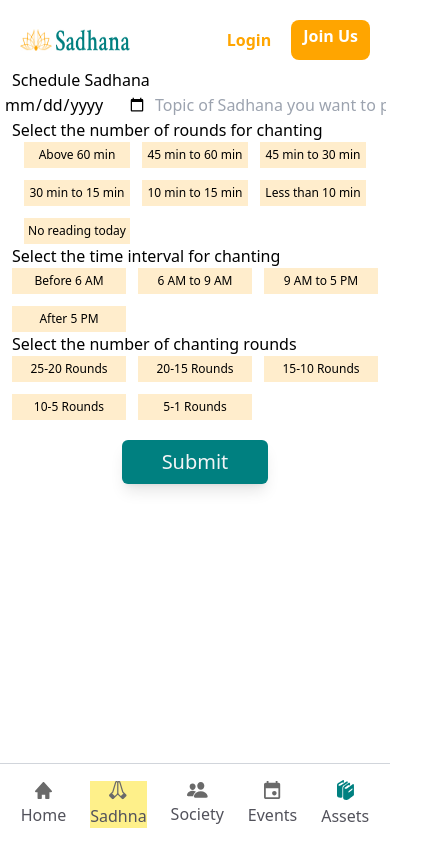
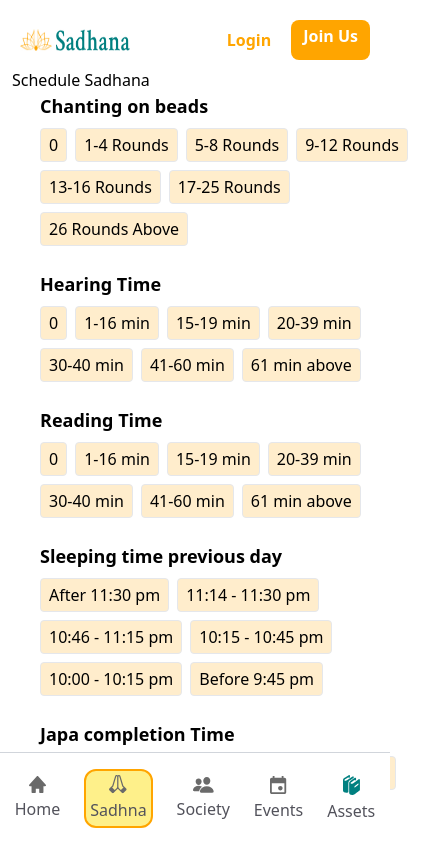
Before and after one commit to kartik-gupta-ij/this, a React (Vite) app in the folder client/: page /sadhana/form in a window 390 px wide. Shown: the top 844 px of the page, 430 px wide, since content can reach past the window. Built offline with nearby package versions, Linux system fonts and the light colour scheme.

Commit message:
Added some responsiveness

```diff
--- a/client/src/components/Footer.jsx
+++ b/client/src/components/Footer.jsx
@@ -93,23 +93,23 @@ export default function Footer() {
             {/* Mobile View */}
             <div className="md:hidden w-auto fixed bottom-0 left-0 right-0 bg-white border-t border-gray-300">
                 <div className="flex space-x-6 justify-center items-center py-4">
-                    <div className={`flex flex-col items-center ${location.pathname === '/home' ? 'bg-yellow-200' : ''}`}>
+                    <div className={`flex flex-col items-center ${location.pathname === '/home' ? 'bg-yellow-200 border-2 border-[#FFA500] text-[#FFA500] p-1 rounded-xl' : ''}`}>
                         <img src={home} alt="home" className="mb-1" />
                         <Link to="/home" className="text-zinc-600 dark:text-zinc-300">Home</Link>
                     </div>
-                    <div className={`flex flex-col items-center ${location.pathname === '/sadhana/form' ? 'bg-yellow-200' : ''}`}>
+                    <div className={`flex flex-col items-center ${location.pathname === '/sadhana/form' ? 'bg-yellow-200 border-2 border-[#FFA500] text-[#FFA500] p-1 rounded-xl' : ''}`}>
                         <img src={sadhana} alt="sadhna" className="mb-1" />
                         <Link to="/sadhana/form" className="text-zinc-600 dark:text-zinc-300">Sadhna</Link>
                     </div>
-                    <div className={`flex flex-col items-center ${location.pathname === '/community' ? 'bg-yellow-200' : ''}`}>
+                    <div className={`flex flex-col items-center ${location.pathname === '/community' ? 'bg-yellow-200 border-2 border-[#FFA500] text-[#FFA500] p-1 rounded-xl' : ''}`}>
                         <img src={society} alt="society" className="mb-1" />
                         <Link to="/community" className="text-zinc-600 dark:text-zinc-300">Society</Link>
                     </div>
-                    <div className={`flex flex-col items-center ${location.pathname === '/events' ? 'bg-yellow-200' : ''}`}>
+                    <div className={`flex flex-col items-center ${location.pathname === '/events' ? 'bg-yellow-200 border-2 border-[#FFA500] text-[#FFA500] p-1 rounded-xl' : ''}`}>
                         <img src={events} alt="events" className="mb-1" />
                         <Link to="/events" className="text-zinc-600 dark:text-zinc-300">Events</Link>
                     </div>
-                    <div className={`flex flex-col items-center ${location.pathname === '/assets' ? 'bg-yellow-200' : ''}`}>
+                    <div className={`flex flex-col items-center ${location.pathname === '/assets' ? 'bg-yellow-200 border-2 border-[#FFA500] text-[#FFA500] p-1 rounded-xl' : ''}`}>
                         <img src={assets} alt="assets" className="mb-1" />
                         <Link to="/assets" className="text-zinc-600 dark:text-zinc-300">Assets</Link>
                     </div>
--- a/client/src/pages/Community.jsx
+++ b/client/src/pages/Community.jsx
@@ -63,7 +63,7 @@ function Community() {
                         <div className='bg-[#FFEDCC] py-1 px-1'>Unanswered Q’s</div>
                         <div className='bg-[#FFEDCC] py-1 px-1'>My Answers</div>
                     </div>
-                    <div className='w-full   border-2 border-[#FFA500] mt-5 p-5 rounded-xl'>
+                    <div className='w-full   border-2 border-[#FFA500] md:mt-5 mt-1 md:p-5 p-1 rounded-xl'>
                         <div className='flex m-2'>
                             <div className='w-[45px] h-[45px] rounded-full bg-green-500 mx-3'>
                             </div>
@@ -73,7 +73,7 @@ function Community() {
                             </div>
                         </div>
                         <div className=''>
-                            <p className='text-xl mx-6'> Can you recommend some devotional practices for building a stronger relationship with Lord Krishna?
+                            <p className='text-xl md:mx-6 mx-1'> Can you recommend some devotional practices for building a stronger relationship with Lord Krishna?
                                 Can you recommend some devotional practices for building a stronger relationship with Lord Krishna?
                             </p>
                         </div>
--- a/client/src/pages/SadhanaForm.jsx
+++ b/client/src/pages/SadhanaForm.jsx
@@ -1,47 +1,30 @@
 import React, { useState } from 'react';
 import sadhanaForm from '../assets/sadhanaForm.png';
+const options = {
+    "Chanting on beads": ['0', '1-4 Rounds', '5-8 Rounds', '9-12 Rounds', '13-16 Rounds', '17-25 Rounds', '26 Rounds Above'],
+    "Hearing Time": ['0', '1-16 min', '15-19 min', '20-39 min', '30-40 min', '41-60 min', '61 min above'],
+    "Reading Time": ['0', '1-16 min', '15-19 min', '20-39 min', '30-40 min', '41-60 min', '61 min above'],
+    "Sleeping time previous day": ['After 11:30 pm', '11:14 - 11:30 pm', '10:46 - 11:15 pm', '10:15 - 10:45 pm', '10:00 - 10:15 pm', 'Before 9:45 pm'],
+    "Japa completion Time": ['Less than 70 min', '70-89 min', '90-100 min', '100-110 min', '110-120 min'],
+    "Wake up time today": ['After 6 am', '5:15 - 6:00 am', '5:15 - 5:00 am', '4:45 - 5:15 am', '4:30 - 4:45 am', '4:15 - 4:45 am', 'Before 4:15 am'],
+    "Reporting Sadhna daily": ['4 days after', '3 days after', '2 days after', '1 day after', 'Yes on the same day'],
+    "Attendace Morning class": ['Absent', 'Present'],
+    "Attendance Evening class": ['Absent', 'Present'],
+    "Any sewa Given by Sewa Authority": ['Less than 4 min', '5-9 min', '10-19 min', '20-29 min', '30-60 min'],
+    "Book distributed today": ['No book', '1 book', '2-5 books', 'More than 6 books'],
+    "Temple collection": ['No', 'Yes']
+};
 
 export default function SadhanaForm() {
-    const [date, setDate] = useState('');
-    const [topic, setTopic] = useState('');
-    const [rounds, setRounds] = useState('');
-    const [interval, setInterval] = useState('');
-    const [chanting, setChanting] = useState('');
+    const [selectedOptions, setSelectedOptions] = useState({});
 
-    const handleSubmit = (e) => {
-        e.preventDefault();
-        const formData = {
-            date,
-            topic,
-            rounds,
-            interval,
-            chanting,
-        };
-        console.log(formData);
-        setDate('');
-        setTopic('');
-        setRounds('');
-        setInterval('');
-        setChanting('');
+    const handleSelection = (category, option) => {
+        setSelectedOptions((prevSelectedOptions) => ({
+            ...prevSelectedOptions,
+            [category]: option
+        }));
     };
 
-    const options = {
-        rounds: ['Above 60 min', '45 min to 60 min', '45 min to 30 min', '30 min to 15 min', '10 min to 15 min', 'Less than 10 min', 'No reading today'],
-        interval: ['Before 6 AM', '6 AM to 9 AM', '9 AM to 5 PM', 'After 5 PM'],
-        chanting: ['25-20 Rounds', '20-15 Rounds', '15-10 Rounds', '10-5 Rounds', '5-1 Rounds']
-    };
-
-    const renderOptions = (options, selected, setSelected) => (
-        options.map(option => (
-            <div
-                key={option}
-                className={`p-1 cursor-pointer ${selected === option ? 'bg-[#008080]' : 'bg-[#FFEDCC]'}`}
-                onClick={() => setSelected(option)}
-            >
-                {option}
-            </div>
-        ))
-    );
 
     return (
         <div>
@@ -57,36 +40,24 @@ export default function SadhanaForm() {
             </div>
 
             <h2 className='mx-3'>Schedule Sadhana</h2>
-
-            <form onSubmit={handleSubmit}>
-                <div className='flex justify-around'>
-                    <input type='date' value={date} onChange={(e) => setDate(e.target.value)} />
-                    <input type='text' placeholder='Topic of Sadhana you want to practice...' value={topic} onChange={(e) => setTopic(e.target.value)} />
-                </div>
-                <div className='mx-3'>
-                    <p>Select the number of rounds for chanting</p>
-                    <div className='grid md:grid-cols-7 grid-cols-3 gap-3 text-center md:mx-9 mx-3 text-[12px]'>
-                        {renderOptions(options.rounds, rounds, setRounds)}
+            <div className='w-full md:mx-20 mx-10 '>
+                {Object.keys(options).map((category) => (
+                    <div key={category} className="mb-6">
+                        <h3 className="text-lg font-semibold mb-2 w-full mx-auto">{category}</h3>
+                        <div className="flex flex-wrap gap-2">
+                            {options[category].map((option) => (
+                                <button
+                                    key={option}
+                                    onClick={() => handleSelection(category, option)}
+                                    className={`px-2 py-1 border rounded ${selectedOptions[category] === option ? 'bg-[#008080]' : 'bg-[#FFEDCC]'
+                                        }`}
+                                >
+                                    {option}
+                                </button>
+                            ))}
+                        </div>
                     </div>
-                </div>
-                <div>
-                    <p className='mx-3'>Select the time interval for chanting</p>
-                    <div className='grid md:grid-cols-7 grid-cols-3 gap-3 text-center md:mx-9 mx-3 text-[12px]'>
-                        {renderOptions(options.interval, interval, setInterval)}
-                    </div>
-                </div>
-                <div>
-                    <p className='mx-3'>Select the number of chanting rounds</p>
-                    <div className='grid md:grid-cols-7 grid-cols-3 gap-3 text-center md:mx-9 mx-3 text-[12px]'>
-                        {renderOptions(options.chanting, chanting, setChanting)}
-                    </div>
-                </div>
-                <div className='w-full flex justify-center mt-5'>
-                    <button className=" py-2 px-10 rounded-md shadow-lg font-medium text-gray-100 block transition duration-300 bg-[#008080] text-xl" type="submit">
-                        Submit
-                    </button>
-                </div>
-            </form>
+                ))}</div>
             <div className='h-[150px]'></div>
         </div>
     );
--- /dev/null
+++ b/client/src/pages/Sadhandata.js
@@ -0,0 +1,14 @@
+const options = {
+    rounds:['0','1-4 Rounds','5-8 Rounds','9-12 Rounds','13-16 Rounds','17-25 Rounds','26 Rounds Above'],
+    hearTime:['0','1-16 min','15-19 min','20-39 min','30-40 min','41-60 min','61 min above'],
+    readTime:['0','1-16 min','15-19 min','20-39 min','30-40 min','41-60 min','61 min above'],
+    sleepTime:['Ater 11:30 pm','11:14 - 11:30 pm','10:46 - 11:15 pm','10:15 - 10:45 pm','10:00 - 10:15 pm','Before 9:45 pm'],
+    japaTime:['Less than 70 min','70-89 min','90-100 min','100-110 min','110-120 min'],
+    wakeTime:['Ater 6 am','5:15 - 6:00 am','5:15 - 5:00 am','4:45 - 5:15 am','4:30 - 4:45 am','4:15 - 4:45 am','Before 4:15 am'],
+    report:['4 dyas after','3 days after','2 days after','1 days after','Yes on the same day'],
+    morning:['Absent','Present'],
+    eventing:['Absent','Present'],
+    Book:['No book','1 book' , '2-5 book','More than 6 books'],
+    tmpcoll:['No','Yes']
+
+}
```
Also changed, not shown: 1 other file (tests, documents, lock files or other folders).
